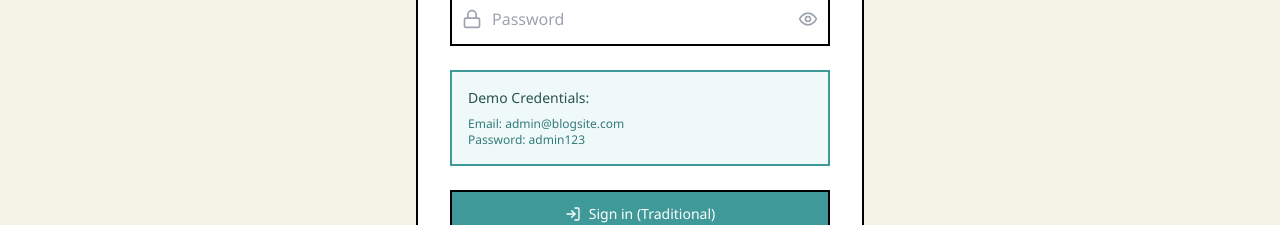
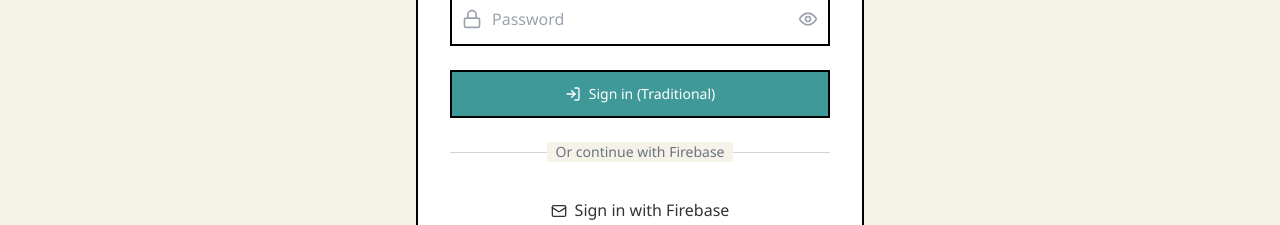
Before and after one commit to misbah7172/BlogPost, a React (Create React App) app in the folder frontend/: page /login in a window 1280 px wide. Shown: the part 471-696 px from the top of the page. Built offline with nearby package versions, Linux system fonts and the light colour scheme; no server answers.

Commit message:
removed Demo Credentials from login page

```diff
--- a/frontend/src/pages/Login.js
+++ b/frontend/src/pages/Login.js
@@ -191,17 +191,6 @@
             </div>
           </div>
 
-          {/* Demo Credentials */}
-          <div className="bg-primary-50 dark:bg-primary-900/20 border-2 border-primary-500 p-4">
-            <p className="text-sm font-medium text-primary-800 dark:text-primary-200 mb-2">
-              Demo Credentials:
-            </p>
-            <p className="text-xs text-primary-600 dark:text-primary-300">
-              Email: admin@blogsite.com<br />
-              Password: admin123
-            </p>
-          </div>
-
           {/* Submit Button */}
           <div>
             <button
```
